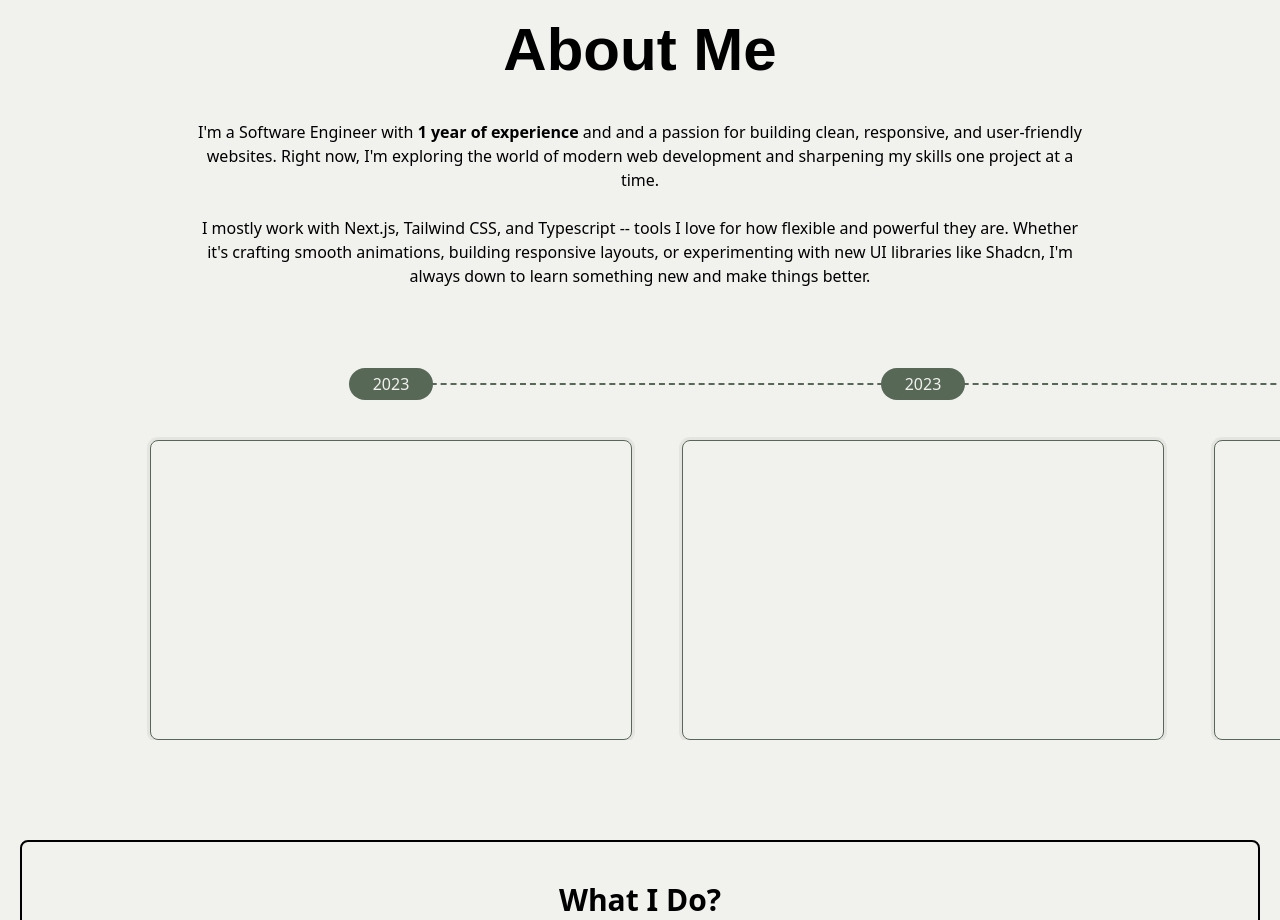
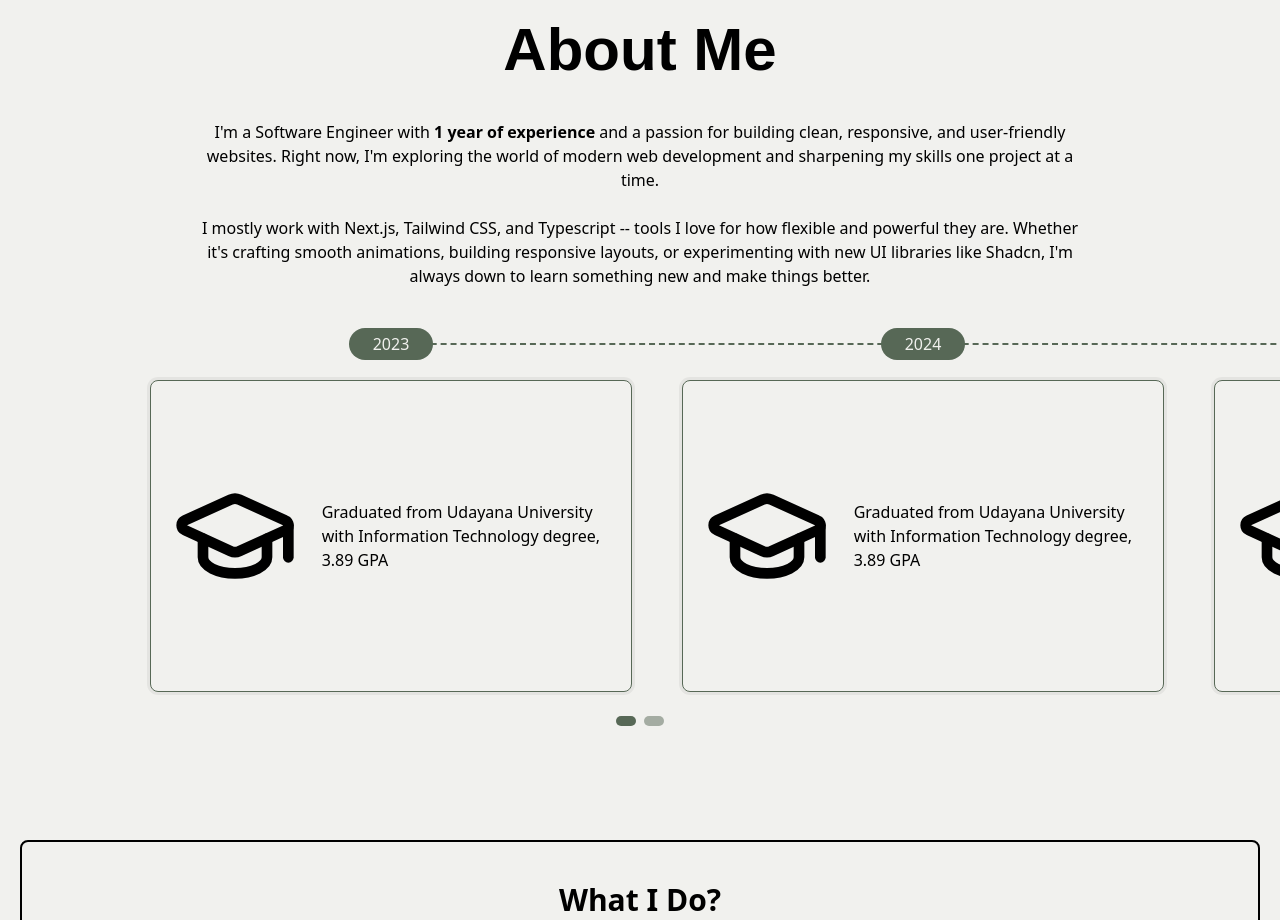
Before and after one commit to TamaWira/yuuniverse, a Next.js app: page / in a window 1280 px wide. Shown: the part 860-1780 px from the top of the page. Built offline with nearby package versions, Linux system fonts and the light colour scheme; a web font is replaced by a local one.

Commit message:
feat: update about me timeline

```diff
--- a/src/components/about-me.tsx
+++ b/src/components/about-me.tsx
@@ -1,26 +1,86 @@
 "use client";
 
 import { motion, Variants } from "framer-motion";
-
 import { Swiper, SwiperSlide } from "swiper/react";
-import "swiper/css";
 
 import Heading from "./heading";
+import TimelineCard from "./timeline-card";
 
-// const itemVariants: Variants = {
-//   hidden: {
-//     opacity: 0,
-//     y: 20,
-//   },
-//   show: {
-//     opacity: 1,
-//     y: 0,
-//     transition: {
-//       duration: 0.5,
-//       ease: "easeOut",
-//     },
-//   },
-// };
+import { TIMELINES } from "@/constants/timelines";
+import { getSwiperConfig } from "@/utils/getSwiperConfig";
+
+import "swiper/css";
+import "swiper/css/pagination";
+import "@/styles/custom-swiper.css";
+
+export default function AboutMe() {
+  const swiperConfig = getSwiperConfig(TIMELINES);
+
+  return (
+    <motion.section
+      id="about-me"
+      className="relative flex flex-col justify-center h-full text-center"
+      variants={containerVariants}
+      initial="hidden"
+      whileInView="show"
+      viewport={{ once: true, amount: 0.7 }}
+    >
+      {/* Content */}
+      <motion.div variants={itemVariants} className="mx-auto max-w-[900px]">
+        <Heading variant="h2" className="mb-10">
+          About Me
+        </Heading>
+        <p className="font-extralight">
+          I&apos;m a Software Engineer with{" "}
+          <span className="font-semibold">1 year of experience</span> and a
+          passion for building clean, responsive, and user-friendly websites.
+          Right now, I&apos;m exploring the world of modern web development and
+          sharpening my skills one project at a time.
+          <br />
+          <br /> I mostly work with Next.js, Tailwind CSS, and Typescript --
+          tools I love for how flexible and powerful they are. Whether it&apos;s
+          crafting smooth animations, building responsive layouts, or
+          experimenting with new UI libraries like Shadcn, I&apos;m always down
+          to learn something new and make things better.
+        </p>
+      </motion.div>
+
+      {/* Timeline */}
+      <motion.div
+        variants={itemVariants}
+        className="relative flex-1 mt-10 w-full"
+      >
+        <Swiper {...swiperConfig}>
+          {TIMELINES.map(({ year, icon, description }) => (
+            <SwiperSlide className="pb-12 h-full" key={year}>
+              <TimelineCard
+                year={year}
+                icon={icon}
+                description={description}
+                isLastItem={year === "2025"}
+              />
+            </SwiperSlide>
+          ))}
+        </Swiper>
+      </motion.div>
+    </motion.section>
+  );
+}
+
+const itemVariants: Variants = {
+  hidden: {
+    opacity: 0,
+    y: 20,
+  },
+  show: {
+    opacity: 1,
+    y: 0,
+    transition: {
+      duration: 0.5,
+      ease: "easeOut",
+    },
+  },
+};
 
 const containerVariants: Variants = {
   hidden: {},
@@ -31,72 +91,3 @@ const containerVariants: Variants = {
     },
   },
 };
-
-export default function AboutMe() {
-  return (
-    <motion.section
-      id="about-me"
-      className="relative flex flex-col justify-center h-full text-center"
-      variants={containerVariants}
-      initial="hidden"
-      whileInView="show"
-      viewport={{ once: true, amount: 0.7 }}
-    >
-      <div className="mx-auto max-w-[900px]">
-        <Heading variant="h2" className="mb-10">
-          About Me
-        </Heading>
-        <p className="font-light">
-          I&apos;m a Software Engineer with{" "}
-          <span className="font-bold">1 year of experience</span> and and a
-          passion for building clean, responsive, and user-friendly websites.
-          Right now, I&apos;m exploring the world of modern web development and
-          sharpening my skills one project at a time.
-          <br />
-          <br /> I mostly work with Next.js, Tailwind CSS, and Typescript --
-          tools I love for how flexible and powerful they are. Whether it&apos;s
-          crafting smooth animations, building responsive layouts, or
-          experimenting with new UI libraries like Shadcn, I&apos;m always down
-          to learn something new and make things better.
-        </p>
-      </div>
-
-      {/* Timeline */}
-      <div className="relative flex-1 mt-20 w-full">
-        <Swiper
-          spaceBetween={50}
-          slidesPerView={2.5}
-          slidesOffsetBefore={150}
-          slidesOffsetAfter={150}
-          className="flex flex-1 justify-between w-full h-full"
-        >
-          {[1, 2, 3].map((item) => (
-            <SwiperSlide className="h-full" key={item}>
-              <div className="relative flex flex-col gap-10 h-full">
-                <div className="z-10 relative bg-[#576856] mx-auto px-6 py-1 rounded-full w-fit text-[#F1F1EE]">
-                  2023
-                </div>
-                {/* Dashed line to next slide */}
-                <div className="top-[15px] left-[50%] absolute border-[#576856] border-t-2 border-dashed w-[calc(100%+50px)] h-[2px]"></div>
-                <div className="flex-1 bg-[#F1F1EE] dark:bg-[#576856] p-5 border border-[#576856] rounded-lg ring-3 ring-black/5 w-full text-left">
-                  {/* <div className="flex items-start gap-4">
-                        <div className="mt-1 text-white">
-                          <svg xmlns="http://www.w3.org/2000/svg" width="24" height="24" viewBox="0 0 24 24" fill="none" stroke="currentColor" strokeWidth="2" strokeLinecap="round" strokeLinejoin="round">
-                            <path d="M22 10v6M2 10l10-5 10 5-10 5z"></path>
-                            <path d="M6 12v5c0 2 2 3 6 3s6-1 6-3v-5"></path>
-                          </svg>
-                        </div>
-                        <div>
-                          <h3 className="font-medium text-white">Graduated from Udayana University</h3>
-                          <p className="text-white/80 text-sm">Information Technology degree, 3.89 GPA</p>
-                        </div>
-                      </div> */}
-                </div>
-              </div>
-            </SwiperSlide>
-          ))}
-        </Swiper>
-      </div>
-    </motion.section>
-  );
-}
--- /dev/null
+++ b/src/components/timeline-card.tsx
@@ -0,0 +1,40 @@
+import { LucideProps } from "lucide-react";
+import React, { ForwardRefExoticComponent, RefAttributes } from "react";
+
+type Props = {
+  year: string;
+  icon: ForwardRefExoticComponent<
+    Omit<LucideProps, "ref"> & RefAttributes<SVGSVGElement>
+  >;
+  description: string;
+  isLastItem: boolean;
+};
+
+export default function TimelineCard({
+  year,
+  icon: Icon,
+  description,
+  isLastItem,
+}: Props) {
+  return (
+    <div className="relative flex flex-col gap-5 h-full">
+      {/* Year */}
+      <div className="z-10 relative bg-[#576856] mx-auto px-6 py-1 rounded-full w-fit text-[#F1F1EE]">
+        {year}
+      </div>
+
+      {/* Dashed line to next slide */}
+      {!isLastItem && (
+        <div className="top-[15px] left-[50%] absolute border-[#576856] border-t-2 border-dashed w-[calc(100%+50px)] h-[2px]"></div>
+      )}
+
+      {/* Card */}
+      <div className="flex-1 justify-center items-center gap-3 grid grid-cols-3 bg-[#F1F1EE] dark:bg-[#576856] p-5 border border-[#576856] dark:border-[#F1F1EE] rounded-lg ring-3 ring-black/5 w-full text-left">
+        {/* Icon */}
+        <Icon className="w-32 h-32" />
+        {/* Description */}
+        <p className="col-span-2 col-start-2">{description}</p>
+      </div>
+    </div>
+  );
+}
--- /dev/null
+++ b/src/constants/timelines.ts
@@ -0,0 +1,22 @@
+import { GraduationCap } from "lucide-react";
+
+export const TIMELINES = [
+  {
+    year: "2023",
+    icon: GraduationCap,
+    description:
+      "Graduated from Udayana University with Information Technology degree, 3.89 GPA",
+  },
+  {
+    year: "2024",
+    icon: GraduationCap,
+    description:
+      "Graduated from Udayana University with Information Technology degree, 3.89 GPA",
+  },
+  {
+    year: "2025",
+    icon: GraduationCap,
+    description:
+      "Graduated from Udayana University with Information Technology degree, 3.89 GPA",
+  },
+];
--- /dev/null
+++ b/src/styles/custom-swiper.css
@@ -0,0 +1,18 @@
+/* Add this to your global.css or create a new CSS module */
+.timeline-swiper .swiper-pagination {
+  position: relative;
+  margin-top: 20px;
+}
+
+.swiper-pagination-bullet-timeline {
+  padding-inline: 10px;
+  padding-block: 5px;
+  background-color: #576856;
+  opacity: 0.5;
+  transition: all 0.3s ease;
+  border-radius: 30px;
+}
+
+.swiper-pagination-bullet-active-timeline {
+  opacity: 1;
+}
--- /dev/null
+++ b/src/utils/getSwiperConfig.ts
@@ -0,0 +1,43 @@
+import { TIMELINES } from "@/constants/timelines";
+import { Pagination } from "swiper/modules";
+
+export const getSwiperConfig = (items: typeof TIMELINES) => ({
+    modules: [Pagination],
+    pagination: true,
+    spaceBetween: 50,
+    className: "flex flex-1 justify-between w-full h-full",
+    breakpoints: {
+      768: {
+        slidesPerView: 2.5,
+        slidesOffsetBefore: 150,
+        slidesOffsetAfter: 150,
+        pagination: {
+          clickable: true,
+          bulletClass:
+            "swiper-pagination-bullet swiper-pagination-bullet-timeline",
+          bulletActiveClass:
+            "swiper-pagination-bullet-active swiper-pagination-bullet-active-timeline",
+          renderBullet: function (index: number, className: string) {
+            if (index < items.length - 1) {
+              return `<span class="${className}"></span>`;
+            } else {
+              return "";
+            }
+          },
+        },
+      },
+      0: {
+        slidesPerView: 1,
+        slidesOffsetBefore: 20,
+        slidesOffsetAfter: 20,
+        spaceBetween: 30,
+        pagination: {
+          clickable: true,
+          bulletClass:
+            "swiper-pagination-bullet swiper-pagination-bullet-timeline",
+          bulletActiveClass:
+            "swiper-pagination-bullet-active swiper-pagination-bullet-active-timeline",
+        },
+      },
+    },
+  });
```
